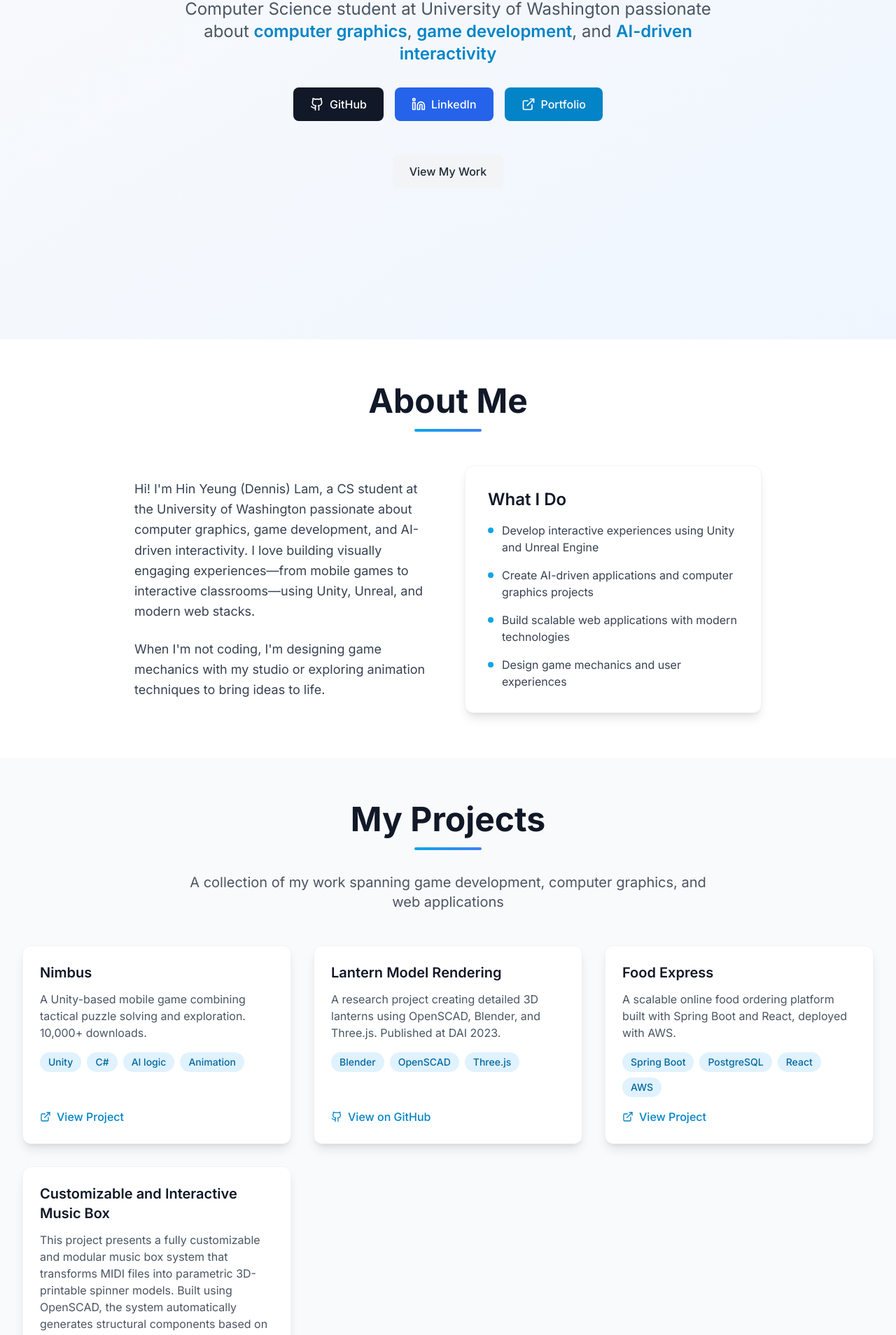
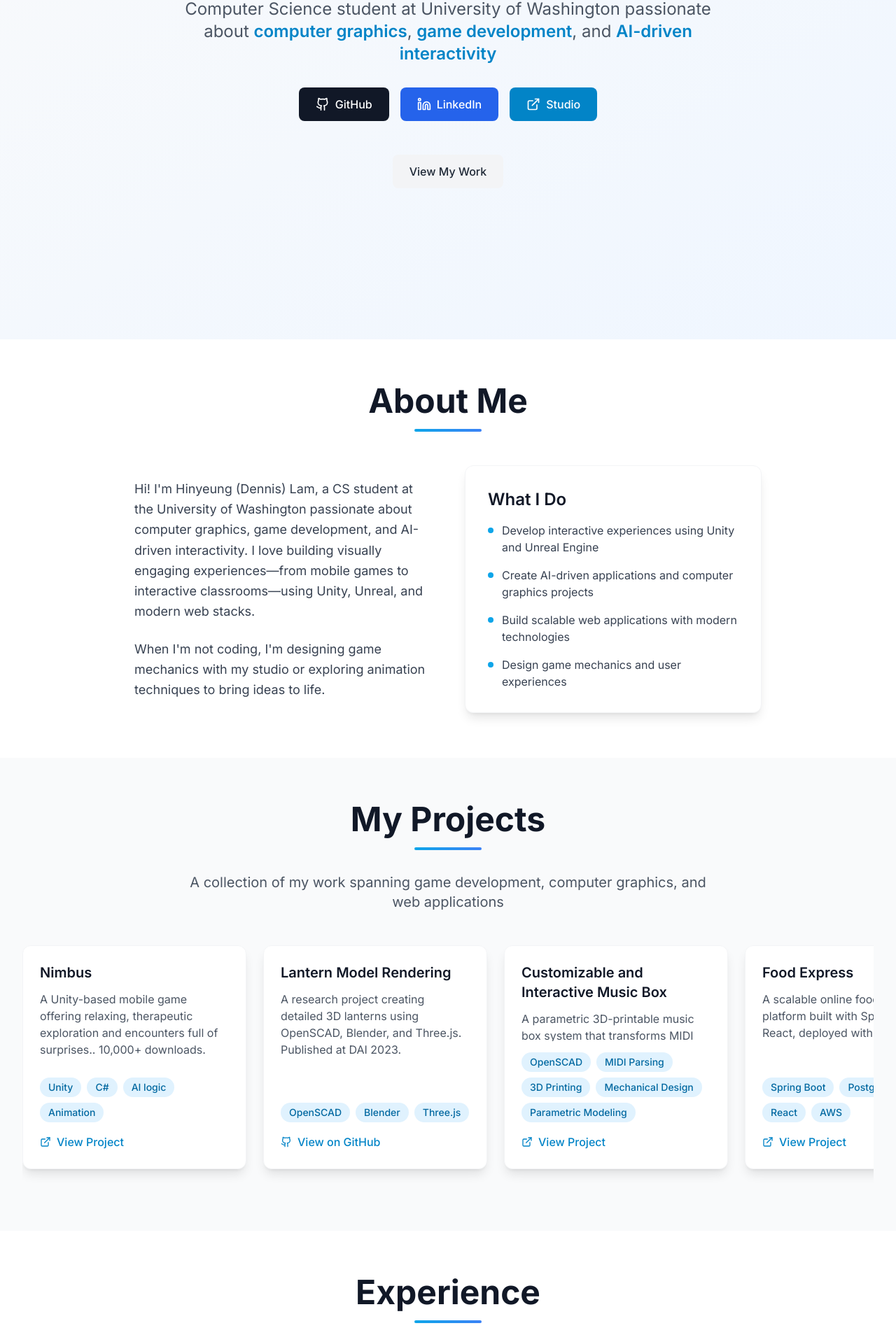
Before and after one commit to Dionysos599/About-Me, a React (Create React App) app: page / in a window 1280 px wide. Shown: the part 315-2223 px from the top of the page at 70% size. Built offline with nearby package versions, Linux system fonts and the light colour scheme.

Commit message:
Refine contents of projects and add contact form

```diff
--- a/src/components/Contact.js
+++ b/src/components/Contact.js
@@ -51,12 +51,32 @@ const Contact = () => {
     e.preventDefault();
     setIsSubmitting(true);
 
-    // Simulate form submission
-    setTimeout(() => {
+    try {
+      const formId = process.env.REACT_APP_FORMSPREE_ID || 'xvgrenqk';
+      const response = await fetch(`https://formspree.io/f/${formId}`, {
+        method: 'POST',
+        headers: {
+          'Content-Type': 'application/json',
+        },
+        body: JSON.stringify({
+          name: formData.name,
+          email: formData.email,
+          message: formData.message,
+        }),
+      });
+
+      if (response.ok) {
+        setFormData({ name: '', email: '', message: '' });
+        alert('Thank you for your message! I\'ll get back to you soon.');
+      } else {
+        throw new Error('Failed to send message');
+      }
+    } catch (error) {
+      console.error('Error sending message:', error);
+      alert('Sorry, there was an error sending your message. Please try again or contact me directly via email.');
+    } finally {
       setIsSubmitting(false);
-      setFormData({ name: '', email: '', message: '' });
-      alert('Thank you for your message! I\'ll get back to you soon.');
-    }, 1000);
+    }
   };
 
   return (
@@ -147,7 +167,7 @@ const Contact = () => {
                     </motion.a>
 
                     <motion.a
-                      href={resumeData.portfolio}
+                      href={resumeData.studio}
                       target="_blank"
                       rel="noopener noreferrer"
                       whileHover={{ scale: 1.1 }}
--- a/src/components/Hero.js
+++ b/src/components/Hero.js
@@ -1,7 +1,7 @@
 import React from 'react';
 import { motion } from 'framer-motion';
 import { useInView } from 'react-intersection-observer';
-import { Github, Linkedin, FileText, ExternalLink } from 'lucide-react';
+import { Github, Linkedin, ExternalLink } from 'lucide-react';
 import resumeData from '../data/resume.json';
 
 const Hero = () => {
@@ -88,7 +88,7 @@ const Hero = () => {
             </motion.a>
 
             <motion.a
-              href={resumeData.portfolio}
+              href={resumeData.studio}
               target="_blank"
               rel="noopener noreferrer"
               whileHover={{ scale: 1.05, y: -2 }}
@@ -96,7 +96,7 @@ const Hero = () => {
               className="flex items-center gap-2 btn-primary"
             >
               <ExternalLink size={20} />
-              Portfolio
+              Studio
             </motion.a>
           </motion.div>
 
--- a/src/components/Projects.js
+++ b/src/components/Projects.js
@@ -1,14 +1,22 @@
-import React from 'react';
+import React, { useState } from 'react';
 import { motion } from 'framer-motion';
 import { useInView } from 'react-intersection-observer';
-import { ExternalLink, Github } from 'lucide-react';
+import { ExternalLink, Github, ArrowRight } from 'lucide-react';
 import projectsData from '../data/projects.json';
+
+const projectImages = [
+  '/images/Nimbus.png',
+  '/images/Lantern.PNG',
+  '/images/MusicBox.png',
+  '/images/FoodExpress.png',
+];
 
 const Projects = () => {
   const [ref, inView] = useInView({
     triggerOnce: true,
     threshold: 0.1,
   });
+  const [hoveredIndex, setHoveredIndex] = useState(null);
 
   const containerVariants = {
     hidden: { opacity: 0 },
@@ -55,23 +63,31 @@ const Projects = () => {
 
           <motion.div
             variants={itemVariants}
-            className="grid md:grid-cols-2 lg:grid-cols-3 gap-8"
+            className="flex gap-6 overflow-x-auto pb-6 scrollbar-hide"
+            style={{
+              scrollbarWidth: 'none',
+              msOverflowStyle: 'none',
+            }}
           >
             {projectsData.map((project, index) => (
+              <div
+                key={index}
+                className="flex flex-col items-center flex-shrink-0 w-80"
+                onMouseEnter={() => setHoveredIndex(index)}
+                onMouseLeave={() => setHoveredIndex(null)}
+              >
                 <motion.div
-                key={index}
                   variants={itemVariants}
                   whileHover={{ y: -5 }}
-                className="card p-6 h-full flex flex-col"
+                  className="card p-6 w-full h-80 flex flex-col"
                 >
-                <div className="flex-1">
-                  <h3 className="text-xl font-semibold text-gray-900 mb-3">
+                  <div className="h-full flex flex-col">
+                    <h3 className="text-xl font-semibold text-gray-900 mb-3 line-clamp-2">
                       {project.name}
                     </h3>
-                  <p className="text-gray-600 mb-4 flex-1">
+                    <p className="text-gray-600 mb-4 flex-1 line-clamp-4">
                       {project.description}
                     </p>
-
                     <div className="mb-4">
                       <div className="flex flex-wrap gap-2">
                         {project.tech.map((tech, techIndex) => (
@@ -84,8 +100,6 @@ const Projects = () => {
                         ))}
                       </div>
                     </div>
-                </div>
-
                     {project.link && (
                       <div className="mt-auto">
                         <a
@@ -108,13 +122,31 @@ const Projects = () => {
                         </a>
                       </div>
                     )}
+                  </div>
                 </motion.div>
+                {/* Hover image below card */}
+                <motion.div
+                  initial={{ height: 0, opacity: 0, y: -20 }}
+                  animate={hoveredIndex === index ? { height: 180, opacity: 1, y: 0 } : { height: 0, opacity: 0, y: -20 }}
+                  transition={{ type: 'spring', stiffness: 300, damping: 30 }}
+                  className="overflow-hidden w-full flex items-center justify-center bg-white rounded-b-xl shadow-md"
+                  style={{ minHeight: 0 }}
+                >
+                  {hoveredIndex === index && (
+                    <img
+                      src={projectImages[index]}
+                      alt={project.name + ' preview'}
+                      className="object-contain max-h-44 w-auto transition-all duration-300"
+                    />
+                  )}
+                </motion.div>
+              </div>
             ))}
-          </motion.div>
 
+            {/* View More Button */}
             <motion.div
               variants={itemVariants}
-            className="text-center mt-12"
+              className="flex-shrink-0 flex items-center justify-center"
             >
               <motion.a
                 href="https://github.com/Dionysos599"
@@ -125,11 +157,19 @@ const Projects = () => {
                 className="btn-primary inline-flex items-center gap-2"
               >
                 <Github size={20} />
-              View More on GitHub
+                View More in GitHub
+                <ArrowRight size={16} />
               </motion.a>
             </motion.div>
           </motion.div>
+        </motion.div>
       </div>
+
+      <style jsx>{`
+        .scrollbar-hide::-webkit-scrollbar {
+          display: none;
+        }
+      `}</style>
     </section>
   );
 };
--- a/src/data/aboutMe.json
+++ b/src/data/aboutMe.json
@@ -1,4 +1,4 @@
 {
-  "bio": "Hi! I'm Hin Yeung (Dennis) Lam, a CS student at the University of Washington passionate about computer graphics, game development, and AI-driven interactivity. I love building visually engaging experiences—from mobile games to interactive classrooms—using Unity, Unreal, and modern web stacks.",
+  "bio": "Hi! I'm Hinyeung (Dennis) Lam, a CS student at the University of Washington passionate about computer graphics, game development, and AI-driven interactivity. I love building visually engaging experiences—from mobile games to interactive classrooms—using Unity, Unreal, and modern web stacks.",
   "interests": "When I'm not coding, I'm designing game mechanics with my studio or exploring animation techniques to bring ideas to life."
 }
--- a/src/data/projects.json
+++ b/src/data/projects.json
@@ -1,25 +1,26 @@
 [
   {
     "name": "Nimbus",
-    "description": "A Unity-based mobile game combining tactical puzzle solving and exploration. 10,000+ downloads.",
+    "description": "A Unity-based mobile game offering relaxing, therapeutic exploration and encounters full of surprises.. 10,000+ downloads.",
     "tech": ["Unity", "C#", "AI logic", "Animation"],
-    "link": "https://ooink.fun"
+    "link": "https://www.taptap.cn/app/727291"
   },
   {
     "name": "Lantern Model Rendering",
     "description": "A research project creating detailed 3D lanterns using OpenSCAD, Blender, and Three.js. Published at DAI 2023.",
-    "tech": ["Blender", "OpenSCAD", "Three.js"],
-    "link": "https://github.com/Dionysos599/CG_Project"
+    "tech": ["OpenSCAD", "Blender", "Three.js"],
+    "link": "https://github.com/Dionysos599/Lantern-Modeling"
+  },
+  {
+    "name": "Customizable and Interactive Music Box",
+    "description": "A parametric 3D-printable music box system that transforms MIDI files into customizable spinner models. Features contactless actuation and modular design for educational applications.",
+    "tech": ["OpenSCAD", "MIDI Parsing", "3D Printing", "Mechanical Design", "Parametric Modeling"],
+    "link": "https://drive.google.com/drive/folders/1zQAET7yz6e19VIiOnuxeuXkpb45aoNyA?usp=sharing"
   },
   {
     "name": "Food Express",
     "description": "A scalable online food ordering platform built with Spring Boot and React, deployed with AWS.",
     "tech": ["Spring Boot", "PostgreSQL", "React", "AWS"],
     "link": "https://5qsts38p4t.us-east-2.awsapprunner.com"
-  },
-  {
-    "name": "Customizable and Interactive Music Box",
-    "description": "This project presents a fully customizable and modular music box system that transforms MIDI files into parametric 3D-printable spinner models. Built using OpenSCAD, the system automatically generates structural components based on musical input, enabling users to 3D print unique music box tops that can be mounted directly onto a reusable base. This automation allows users to create musically-driven, mechanically accurate physical objects with minimal manual design. The model is fully parameterized, supporting customization in music length, spinner size, note density, and rhythm mapping. The modular architecture enables fast adaptation across different songs and performance scenarios. The project also incorporates a novel contactless actuation mechanism to strike keys without physical wear, improving long-term sound quality and mechanical durability. Materials are selected based on function—biodegradable PLA for light, non-load-bearing modules and ABS for core structural parts—balancing sustainability and robustness. Designed and developed in collaboration with mechanical engineering students from Stanford and supported by the UW CRAFT² initiative, this music box bridges creative coding, digital fabrication, and tangible interaction. It serves as both an engineering artifact and a tool for creative exploration in educational settings.",
-    "tech": ["OpenSCAD", "MIDI Parsing", "3D Printing", "Mechanical Design", "Parametric Modeling", "Modular Systems"]
   }
 ]
--- a/src/data/resume.json
+++ b/src/data/resume.json
@@ -4,7 +4,7 @@
   "location": "Seattle, WA",
   "linkedin": "https://www.linkedin.com/in/hin-yeung-lam-93287a256",
   "github": "https://github.com/Dionysos599",
-  "portfolio": "https://ooink.fun",
+  "studio": "https://ooink.fun",
   "education": {
     "school": "University of Washington",
     "degree": "B.S. in Computer Science",
```
Also changed, not shown: projects.json (deleted, +0 -26 lines), resume.json (deleted, +0 -42 lines), 1 other file (tests, documents, lock files or other folders). Lines whose indentation alone changed are shown as unchanged.
